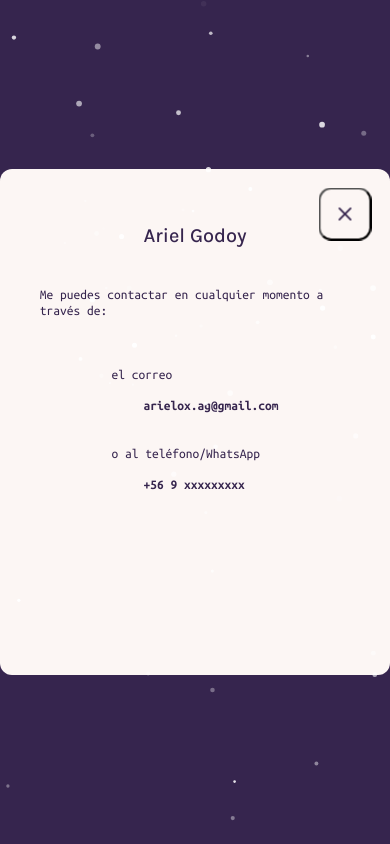
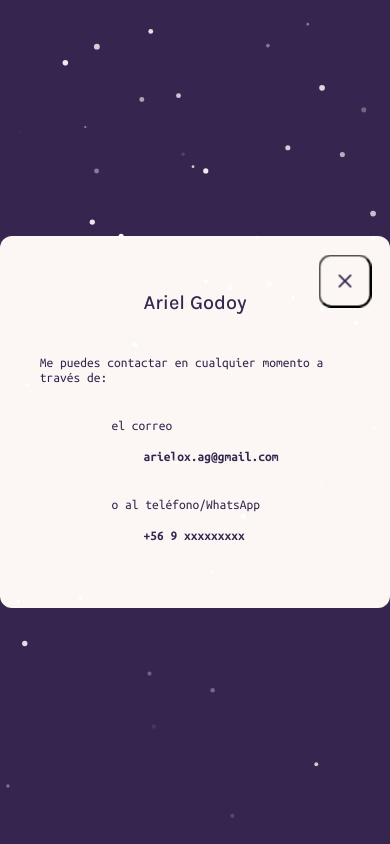
Before and after one commit to A-rielox/R-portfolio--01, a React (Create React App) app: page / in a window 390 px wide. Both pictures are taken after a click on the button "Contact Me". Built offline with nearby package versions, Linux system fonts and the light colour scheme.

Commit message:
responsive contact

```diff
--- a/src/components/modalComponents/Content.js
+++ b/src/components/modalComponents/Content.js
@@ -34,7 +34,6 @@ export default Content;
 const ContentWrapper = styled.div`
    color: ${props => props.theme.text};
    max-width: 700px;
-   min-height: 60vh;
    height: auto;
    padding: calc(2rem + 2vw);
 
@@ -72,4 +71,8 @@ const Description = styled.div`
 const Datos = styled.span`
    margin: 0 auto;
    padding-top: 2rem;
+
+   @media screen and (max-width: 700px) {
+      padding-top: 1rem;
+   }
 `;
```
Also changed, not shown: src/components/modalComponents/ContactModal.js (+0 -16 lines).
